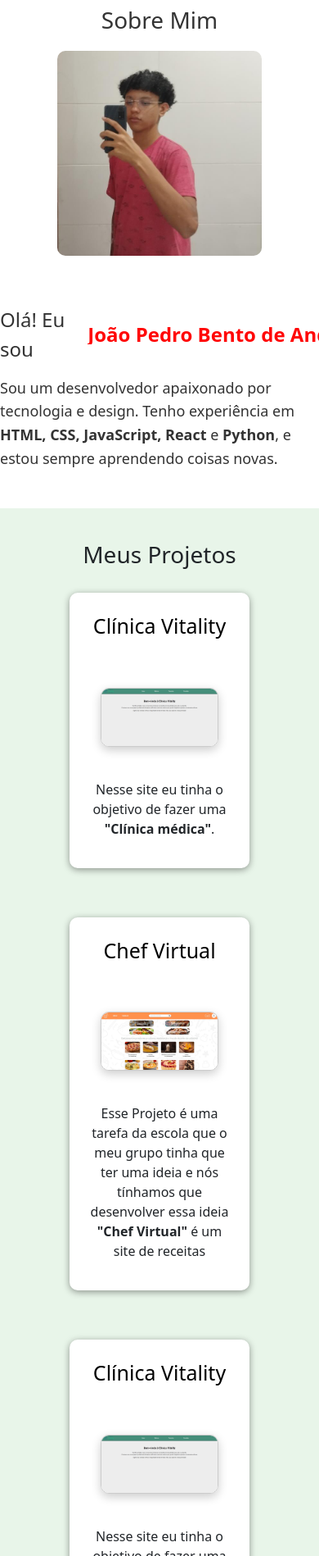
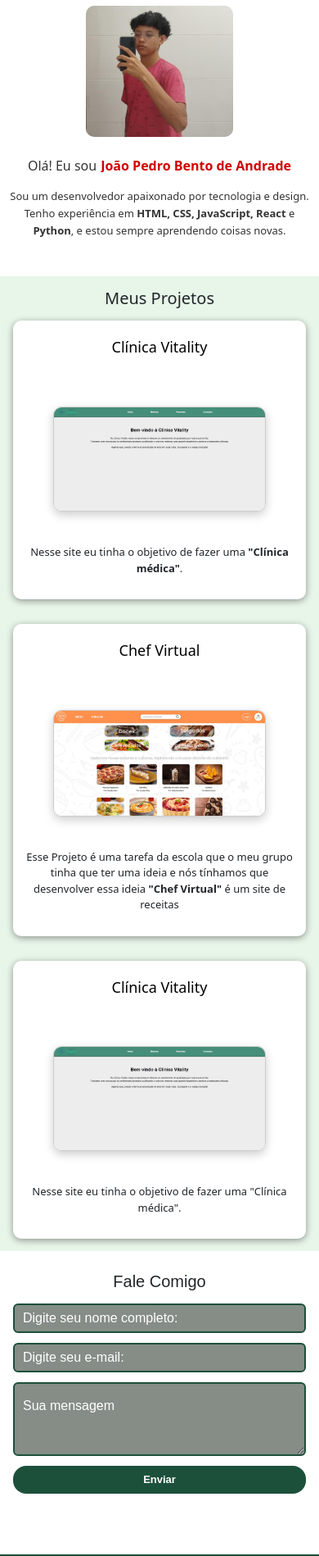
Before and after one commit to joaobent/Portfolio, a plain HTML site: page index.html in a window 390 px wide. Shown: the part 102-2000 px from the top of the page at 82% size. Drawn offline with nearby package versions, Linux system fonts and the light colour scheme; a script that the page names is missing.

Commit message:
deixei um pouco mais otimizado e estou melhorando a responsividade do site ja esta quase perfeita so mais alguns ajustes

```diff
--- a/index.html
+++ b/index.html
@@ -35,7 +35,7 @@
 
     <div class="sobre-container">
       <div class="foto-container">
-        <img class="foto" src="img/joao.png" alt="Minha foto">
+        <img class="foto" src="img/joao.png" alt="Minha foto" loading="lazy">
       </div>
 
       <div class="conteudo-sobre">
@@ -62,7 +62,7 @@
           <a href="https://clinica-rosy-gamma.vercel.app/">Clínica Vitality</a>
         </h3>
         <a href="https://clinica-rosy-gamma.vercel.app/" target="_blank">
-          <img src="img/clinica2.png" alt="Projeto Clínica Vitality" class="projeto-img" />
+          <img src="img/clinica2.png" alt="Projeto Clínica Vitality" class="projeto-img" loading="lazy" />
         </a>
 
         <p>Nesse site eu tinha o objetivo de fazer uma <strong>"Clínica médica"</strong>.</p>
@@ -74,7 +74,7 @@
           <a href="https://chefvirtual.dev.vilhena.ifro.edu.br">Chef Virtual</a>
         </h3>
         <a href="https://chefvirtual.dev.vilhena.ifro.edu.br" target="_blank">
-          <img src="img/Chefvirtual.png" alt="Projeto Chef Virtual" class="projeto-img" />
+          <img src="img/Chefvirtual.png" alt="Projeto Chef Virtual" class="projeto-img" loading="lazy" />
         </a>
 
         <p>Esse Projeto é uma tarefa da escola que o meu grupo tinha que ter uma ideia e nós tínhamos que desenvolver essa ideia <strong>"Chef Virtual"</strong> é um site de receitas</p>
@@ -85,7 +85,7 @@
           <a href="https://clinica-rosy-gamma.vercel.app/">Clínica Vitality</a>
         </h3>
         <a href="https://clinica-rosy-gamma.vercel.app/" target="_blank">
-          <img src="img/clinica2.png" alt="Projeto Clínica Vitality" class="projeto-img" />
+          <img src="img/clinica2.png" alt="Projeto Clínica Vitality" class="projeto-img"  loading="lazy"/>
         </a>
 
         <p>Nesse site eu tinha o objetivo de fazer uma "Clínica médica".</p>
--- a/style.css
+++ b/style.css
@@ -11,28 +11,18 @@ body {
 }
 
 @keyframes fadeIn {
-  0% {
-    opacity: 0;
-  }
-
-  100% {
-    opacity: 1;
-  }
+  0% { opacity: 0; }
+  100% { opacity: 1; }
 }
 
-/* Estado transparente (quando rolar) */
 header.transparent {
   background-color: rgba(29, 80, 58, 0.7);
-  /* Transparência aumentada */
   backdrop-filter: blur(6px);
-  /* Mais blur quando transparente */
   box-shadow: none;
 }
 
-/* Estado sólido (inicial) */
 header.solid {
   background-color: #276b4eec;
-  /* Cor sólida completa */
   box-shadow: 0 2px 15px rgba(0, 0, 0, 0.2);
 }
 
@@ -50,14 +40,6 @@ header.solid {
   transition: all 0.4s ease;
 }
 
-/* Logo à esquerda */
-.header .logo {
-  flex: 1;
-  display: flex;
-  justify-content: flex-start;
-}
-
-/* Centralizar a lista de navegação */
 .nav {
   flex: 2;
   display: flex;
@@ -81,7 +63,7 @@ header.solid {
   transition: color 0.3s;
 }
 
-nav a::after{
+nav a::after {
   content: " ";
   width: 0%;
   height: 2px;
@@ -92,7 +74,7 @@ nav a::after{
   transition: 0.3s ease-in-out;
 }
 
-nav a:hover::after{
+nav a:hover::after {
   width: 100%;
 }
 
@@ -100,8 +82,6 @@ nav a:hover {
   color: #000000;
 }
 
-
-/* Botão hambúrguer continua */
 .menu-toggle {
   display: none;
   flex-direction: column;
@@ -120,15 +100,10 @@ nav a:hover {
   transition: all 0.4s ease;
 }
 
-
-
-
-
 .sobre {
   background-color: #fff;
   color: #333;
   text-align: center;
-
 }
 
 .sobre h2 {
@@ -172,27 +147,26 @@ nav a:hover {
   font-weight: 300;
   margin-bottom: 15px;
   margin-top: 20px;
-  line-height: 1.5; /* Garante alinhamento vertical consistente */
+  line-height: 1.5;
+  white-space: nowrap; /* Evita quebra de linha no contêiner */
+  overflow: hidden; /* Garante que o texto não transborde */
 }
 
 .txt-animado p {
-
   margin: 0;
-  display: flex;
+  display: inline-flex; /* Usa inline-flex para manter o texto alinhado */
   align-items: center;
-  flex-wrap: nowrap; /* evita quebra entre o texto e o nome */
   gap: 5px;
 }
 
 .txt-animado span {
-  color: #ff0707;
+  color: #d00000; /* Ajustado de #ff0707 para melhor contraste */
   font-weight: bold;
-
 }
 
-.sobre-texto{
+.sobre-texto {
   max-width: 500px;
-  }
+}
 
 .sobre-texto p {
   font-size: 18px;
@@ -203,7 +177,7 @@ nav a:hover {
   display: inline-block;
   max-width: 0;
   white-space: nowrap;
-  color: #ff0707;
+  color: #d00000; /* Ajustado de #ff0707 para melhor contraste */
   font-weight: bold;
   overflow: hidden;
   vertical-align: middle;
@@ -212,22 +186,10 @@ nav a:hover {
   animation-delay: 0.8s;
 }
 
-
-
 @keyframes revealLeft {
-  0% {
-    max-width: 0;
-  }
-  100% {
-    max-width: 26ch; /* ajuste para a quantidade de letras do seu nome */
-  }
+  0% { max-width: 0; }
+  100% { max-width: 100%; } /* Usa 100% para evitar overflow */
 }
-
-
-
-
-
-
 
 .projetos {
   padding: 40px 20px;
@@ -250,44 +212,37 @@ nav a:hover {
   padding: 0 30px;
 }
 
-
 .projeto-card {
   background-color: white;
   border-radius: 10px;
   padding: 20px;
   box-shadow: 0 2px 8px rgba(0, 0, 0, 0.4);
-  text-align: center; /* <- Centraliza o texto */
+  text-align: center;
   min-height: 300px;
   width: 100%;
   max-width: 850px;
   display: flex;
   flex-direction: column;
-  align-items: center; /* <- Centraliza conteúdo horizontalmente */
-
+  align-items: center;
 }
-
 
 .projeto-card p {
   margin-top: 20px;
   text-align: center;
 }
 
-
 .tit-projeto {
   margin-top: 5px;
   margin-bottom: 60px;
   text-align: center;
   text-decoration: none;
-
 }
 
-.tit-projeto>a {
+.tit-projeto > a {
   text-decoration: none;
   color: #000000;
   font-size: 25px;
-
 }
-
 
 .projeto-img {
   width: 80%;
@@ -297,19 +252,12 @@ nav a:hover {
   box-shadow: 0 4px 12px rgba(0, 0, 0, 0.2);
   transition: transform 0.3s ease, box-shadow 0.3s ease;
   margin-bottom: 20px;
-
 }
 
 .projeto-img:hover {
   transform: scale(1.02);
   box-shadow: 0 6px 20px rgba(0, 0, 0, 0.7);
 }
-
-
-
-
-
-
 
 .contatos {
   padding: 40px 20px;
@@ -343,9 +291,7 @@ textarea {
   height: 47px;
   font-size: 16px;
   border: #1d503a solid 2px;
-  font-family: 'poppins', sans-serif;
   color: #ffffff;
-
 }
 
 textarea {
@@ -360,16 +306,12 @@ textarea:focus {
   color: #ffffff;
   border: 2px solid #1d503a;
   background-color: #858d86;
-  font-family: 'poppins', sans-serif;
-
-
 }
 
 input::placeholder,
 textarea::placeholder {
   border: none;
   color: #ffffff;
-
 }
 
 button[type="submit"] {
@@ -387,46 +329,31 @@ button[type="submit"]:hover {
   background-color: #326b50;
 }
 
-
-
-
-
-
-
-
-
-
 .footer {
   background-color: #1d503a;
   color: white;
   text-align: center;
   padding: 10px;
   font-size: 14px;
-  height: 18vh;
+  min-height: 18vh;
 }
 
 .direitos {
   margin-top: 25px;
-
 }
 
 .footer hr {
   margin: 10px auto;
   width: 50%;
-  border-color: #ccc 2px solid;
+  border: 2px solid #ccc;
 }
 
 .contatos1 {
   display: flex;
   flex-direction: column;
   align-items: center;
-
 }
 
-
-
-
-/* Scroll reveal animation */
 .reveal {
   opacity: 0;
   transform: translateY(30px);
@@ -438,10 +365,19 @@ button[type="submit"]:hover {
   transform: translateY(0);
 }
 
+@media (prefers-reduced-motion: reduce) {
+  .reveal {
+    opacity: 1;
+    transform: none;
+    transition: none;
+  }
+  .digitando {
+    animation: none;
+    max-width: 100%;
+  }
+}
 
 @media (max-width: 768px) {
-
-  /* Botão hamburguer */
   .menu-toggle {
     display: flex;
     flex-direction: column;
@@ -461,7 +397,6 @@ button[type="submit"]:hover {
     transition: all 0.4s ease;
   }
 
-  /* Ícone em X */
   .menu-toggle.open span:nth-child(1) {
     transform: rotate(45deg) translate(5px, 6px);
   }
@@ -474,7 +409,6 @@ button[type="submit"]:hover {
     transform: rotate(-45deg) translate(5px, -6px);
   }
 
-  /* Menu estilo "caixinha" */
   .nav {
     position: fixed;
     top: 60px;
@@ -492,7 +426,6 @@ button[type="submit"]:hover {
     display: flex;
     flex-direction: column;
     align-items: center;
-
   }
 
   .nav.open {
@@ -523,15 +456,14 @@ button[type="submit"]:hover {
     color: #f0c14b;
   }
 
+  .contatos {
+    margin-top: 10px;
+  }
 }
 
-
-@media(max-width:450px) {
+@media (max-width: 450px) {
   .footer {
-
     padding: 0;
-
-
   }
 
   .direitos {
@@ -540,11 +472,152 @@ button[type="submit"]:hover {
 }
 
 @media (max-width: 768px) {
-  .contato {
+
+}
+
+
+
+
+/* Media query para telas de até 350px */
+@media (max-width: 450px) {
+  body {
+    padding-top: 60px; /* Reduz padding superior */
+  }
+
+  .header {
+    padding: 10px 15px; /* Reduz padding do header */
+  }
+
+  .header img {
+    height: 35px; /* Reduz tamanho do logo */
+  }
+
+  .nav {
+    top: 50px; /* Ajusta posição do menu dropdown */
+    width: 120px; /* Reduz largura do menu */
+    right: 10px;
+  }
+
+  .nav ul {
+    font-size: 14px; /* Reduz tamanho da fonte do menu */
+    gap: 8px;
+  }
+
+  .sobre h2 {
+    font-size: 20px; /* Reduz tamanho do título */
+    margin-top: 15px;
+    margin-bottom: 10px;
+  }
+
+  .sobre-container {
+    flex-direction: column; /* Empilha imagem e texto */
+    gap: 15px;
+    padding: 0 8px;
+  }
+
+  .foto-container {
+    min-width: 100%; /* Imagem ocupa largura total */
+  }
+
+  .foto {
+    height: 160px; /* Reduz tamanho da foto */
+    width: 100%;
+    max-width: 180px;
+  }
+
+  .conteudo-sobre {
+    min-width: 100%; /* Texto ocupa largura total */
+    text-align: center;
+  }
+
+  .txt-animado {
+    font-size: 16px; /* Reduz tamanho da fonte */
+    margin-top: 8px;
+  }
+
+  .sobre-texto p {
+    font-size: 13px; /* Reduz tamanho do texto */
+  }
+
+  .digitando {
+    font-size: 16px; /* Ajusta tamanho da animação de digitação */
+  }
+
+  .projetos {
+    padding: 15px 8px; /* Reduz padding */
+  }
+
+  .projetos h2 {
+    font-size: 20px; /* Reduz tamanho do título */
+    margin-bottom: 15px;
+  }
+
+  .projetos-grid {
+    width: 100%; /* Usa largura total */
+    padding: 0 8px;
+    gap: 30px;
+  }
+
+  .projeto-card {
+    padding: 12px;
+    min-height: 220px; /* Reduz altura mínima */
+  }
+
+  .projeto-img {
+    width: 100%; /* Imagem ocupa largura total */
+    max-width: 260px;
+    height: auto; /* Mantém proporção */
+  }
+
+  .tit-projeto > a {
+    font-size: 18px; /* Reduz tamanho do título */
+  }
+
+  .projeto-card p {
+    font-size: 13px; /* Reduz tamanho do texto */
+  }
+
+  .contatos {
+    padding: 15px 8px; /* Reduz padding */
+  }
+
+  .comigo {
+    font-size: 20px; /* Reduz tamanho do título */
+    margin-bottom: 15px;
+  }
+
+  form {
+    max-width: 100%; /* Usa largura total */
+    padding: 0 8px;
+    gap: 12px;
+  }
+
+  input,
+  textarea {
+    height: 36px; /* Reduz altura dos inputs */
+    font-size: 13px; /* Reduz tamanho da fonte */
+  }
+
+  textarea {
+    min-height: 90px; /* Reduz altura do textarea */
+  }
+
+  button[type="submit"] {
+    padding: 7px 12px; /* Reduz padding do botão */
+    font-size: 13px;
+  }
+
+  .footer {
+    min-height: 14vh; /* Reduz altura mínima */
+    font-size: 11px; /* Reduz tamanho da fonte */
+    padding: 8px 5px;
+  }
+
+  .direitos {
     margin-top: 10px;
   }
 
-  .projetos-grid {
-    grid-template-columns: 1fr;
+  .contatos1 p {
+    font-size: 11px; /* Reduz tamanho da fonte */
   }
 }
```
